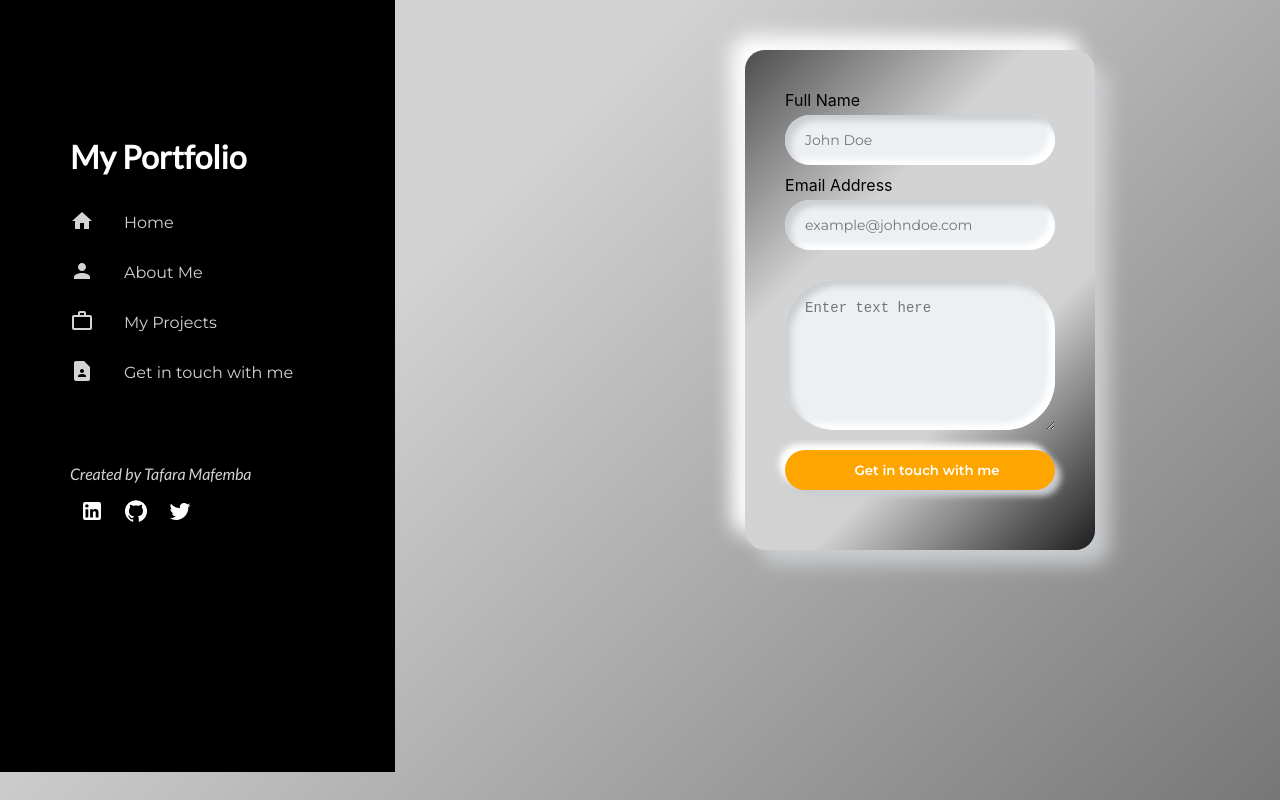
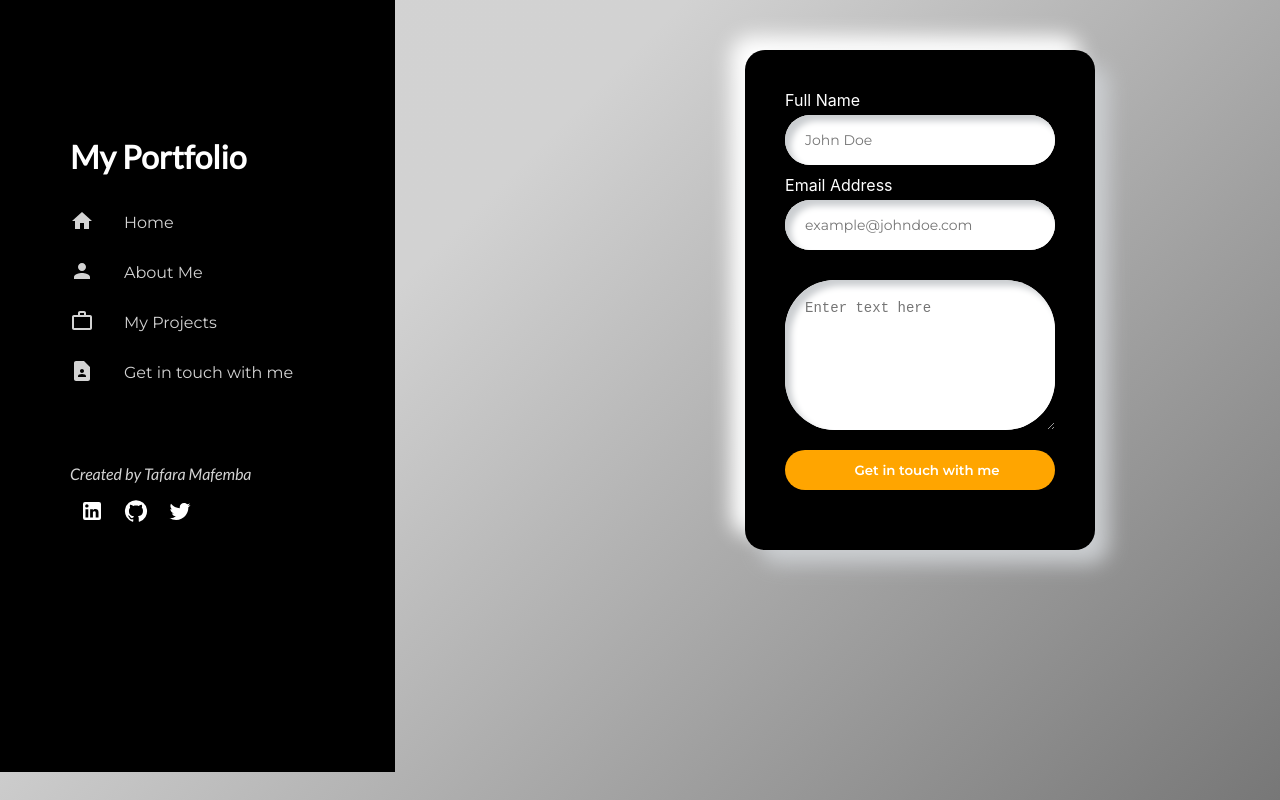
Before and after one commit to tafaramafemba/portfolio-for-tafara, a React (Create React App) app: page /contact in a window 1280 px wide. Built offline with nearby package versions, Linux system fonts and the light colour scheme.

Commit message:
adjustments to contact form

```diff
--- a/src/components/contact.js
+++ b/src/components/contact.js
@@ -14,7 +14,6 @@ function Contact() {
           <textarea name="message" id="messagebox" cols="10" rows="10" placeholder="Enter text here"
             required maxLength={500}></textarea>
           <button type="submit" className ="touchbtn">Get in touch with me</button>
-        <span className ="error-message"></span>
       </form>
     </div>
   )
--- a/src/components/projects.js
+++ b/src/components/projects.js
@@ -10,9 +10,12 @@ function Projects() {
           {projects.map(cards => (
           <li className='project-container' key={cards.id}>
             <h2 className='title'>{cards.project}</h2>
+            <span>{cards.description}</span>
             <div className='separator'>
-            <span className='Language'>{cards.developed_in}</span>
-            <button>View More</button>
+            <span className='Language'>Language: {cards.developed_in}</span>
+            <span className='Language'>Pair_Programmed: {cards.Pair_Programmed}</span>
+            <span className='Language'>API: {cards.API}</span>
+            {/* <button>View More</button> */}
             </div>
 
           </li>))}
--- a/src/contact.css
+++ b/src/contact.css
@@ -10,8 +10,7 @@
   border-radius: 20px;
   padding: 40px;
   box-sizing: border-box;
-  background: linear-gradient(-45deg, #1d1d1d, #d2d2d2, #d3d3d3, #4d4d4d);
-  animation: gradient 15s ease infinite;
+  background: #000;
   box-shadow: 14px 14px 20px #cbced1, -14px -14px 20px white;
 }
 
@@ -27,6 +26,10 @@
   box-sizing: border-box;
 }
 
+label {
+  color: #fff;
+}
+
 #messagebox {
   margin-top: 20px;
   display: block;
@@ -39,7 +42,7 @@
 }
 
 input {
-  background: #ecf0f3;
+  background: #fff;
   margin-bottom: 10px;
   margin-top: 5px;
   padding: 10px;
@@ -51,7 +54,7 @@ input {
 }
 
 textarea {
-  background: #ecf0f3;
+  background: #fff;
   padding: 6px;
   padding-left: 20px;
   height: 150px;
@@ -61,18 +64,17 @@ textarea {
 }
 
 button {
-  color: white;
+  color: #fff;
   margin-top: 20px;
   background: orange;
   height: 40px;
   border-radius: 20px;
   cursor: pointer;
   font-weight: 900;
-  box-shadow: 6px 6px 6px #cbced1, -6px -6px 6px white;
-  transition: 0.5s;
 }
 
 button:hover {
-  box-shadow: none;
+  background: #fff;
+  color: orange;
   cursor: url('/public/hand-cursor.png'), pointer;
 }
--- a/src/project.css
+++ b/src/project.css
@@ -14,6 +14,11 @@
   text-decoration: none;
 }
 
+.title {
+  font-size: 18px;
+  width: 100%;
+}
+
 .grid-container {
   display: grid;
   grid-template-columns: auto auto auto;
--- a/src/sidebar.css
+++ b/src/sidebar.css
@@ -29,6 +29,7 @@ ul {
 }
 
 .row:hover {
+  width: 100%;
   font-size: 18px;
   color: orange;
   transition: all 0.4s ease;
@@ -56,6 +57,12 @@ ul {
   gap: 20px;
 }
 
+.social-media:hover {
+  transition: all 0.4s ease;
+  font-size: 18px;
+  color: orange;
+}
+
 .icon {
   color: #fff;
   cursor: url('/public/cursor.png'), pointer;
```
Also changed, not shown: public/cursor.png, public/hand-cursor.png.
